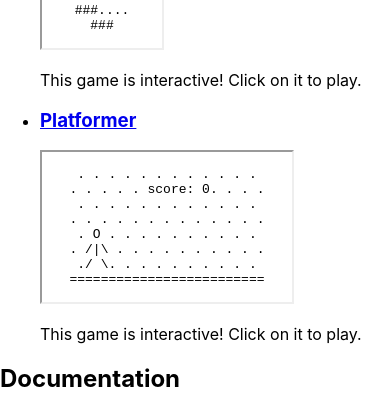
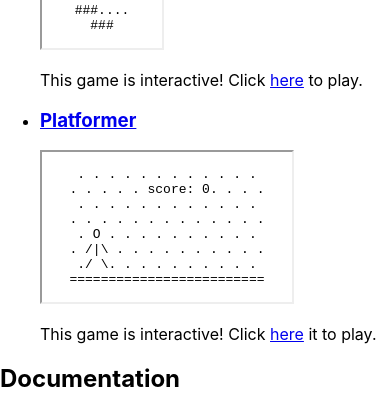
Before and after one commit to onsclom/animated-text-framework, a plain HTML site: page index.html in a window 390 px wide. Shown: the part 624-1018 px from the top of the page. Drawn offline with Linux system fonts and the light colour scheme.

Commit message:
Give links to play for iphone
For some reason iframes dont accept click events on iphone?

```diff
--- a/index.html
+++ b/index.html
@@ -49,7 +49,7 @@
                 </a>
             </h3>
             <iframe width="120px" height="180px" src="./examples/stacker.html"></iframe>
-            <p>This game is interactive! Click on it to play.</p>
+            <p>This game is interactive! Click <a href="./examples/stacker.html">here</a> to play.</p>
         </li>
         <li>
             <h3>
@@ -58,7 +58,7 @@
                 </a>
             </h3>
             <iframe width="250px" height="150px" src="./examples/platformer.html"></iframe>
-            <p>This game is interactive! Click on it to play.</p>
+            <p>This game is interactive! Click <a href="./examples/platformer.html">here</a> it to play.</p>
         </li>
     </ul>
 
```
